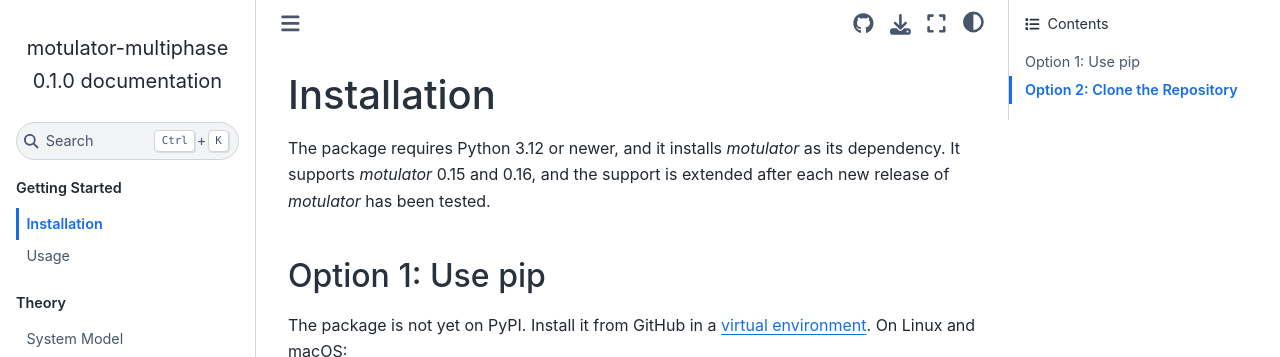
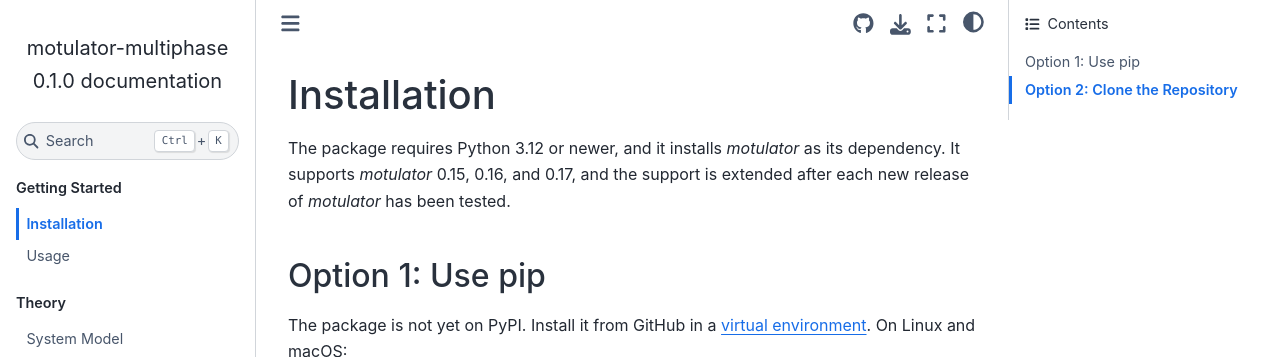
Before and after one commit to Aalto-Electric-Drives/motulator-multiphase, a Sphinx documentation site: the page built from docs/source/installation.md, in a window 1280 px wide and 900 px high. Shown: the top 357 px of the window. Built offline with Sphinx 7.4.7 and the Sphinx Book theme 1.1.4, drawn with Linux system fonts in a browser that asks for light colours; pages that are not in the unit, such as notebooks, are missing from menus.

Commit message:
Support motulator 0.17
The package works with motulator 0.17 unchanged, so its dependency is
extended to motulator>=0.15.0,<0.18.

Co-Authored-By: Claude Opus 5.5 <noreply@anthropic.com>

```diff
--- a/docs/source/installation.md
+++ b/docs/source/installation.md
@@ -1,6 +1,6 @@
 # Installation
 
-The package requires Python 3.12 or newer, and it installs *motulator* as its dependency. It supports *motulator* 0.15 and 0.16, and the support is extended after each new release of *motulator* has been tested.
+The package requires Python 3.12 or newer, and it installs *motulator* as its dependency. It supports *motulator* 0.15, 0.16, and 0.17, and the support is extended after each new release of *motulator* has been tested.
 
 ## Option 1: Use pip
 
--- a/pyproject.toml
+++ b/pyproject.toml
@@ -6,7 +6,7 @@ build-backend = "hatchling.build"
 name = "motulator-multiphase"
 version = "0.1.0"
 dependencies = [
-    "motulator>=0.15.0,<0.17",
+    "motulator>=0.15.0,<0.18",
     "numpy",
     "matplotlib",
 ]
```
